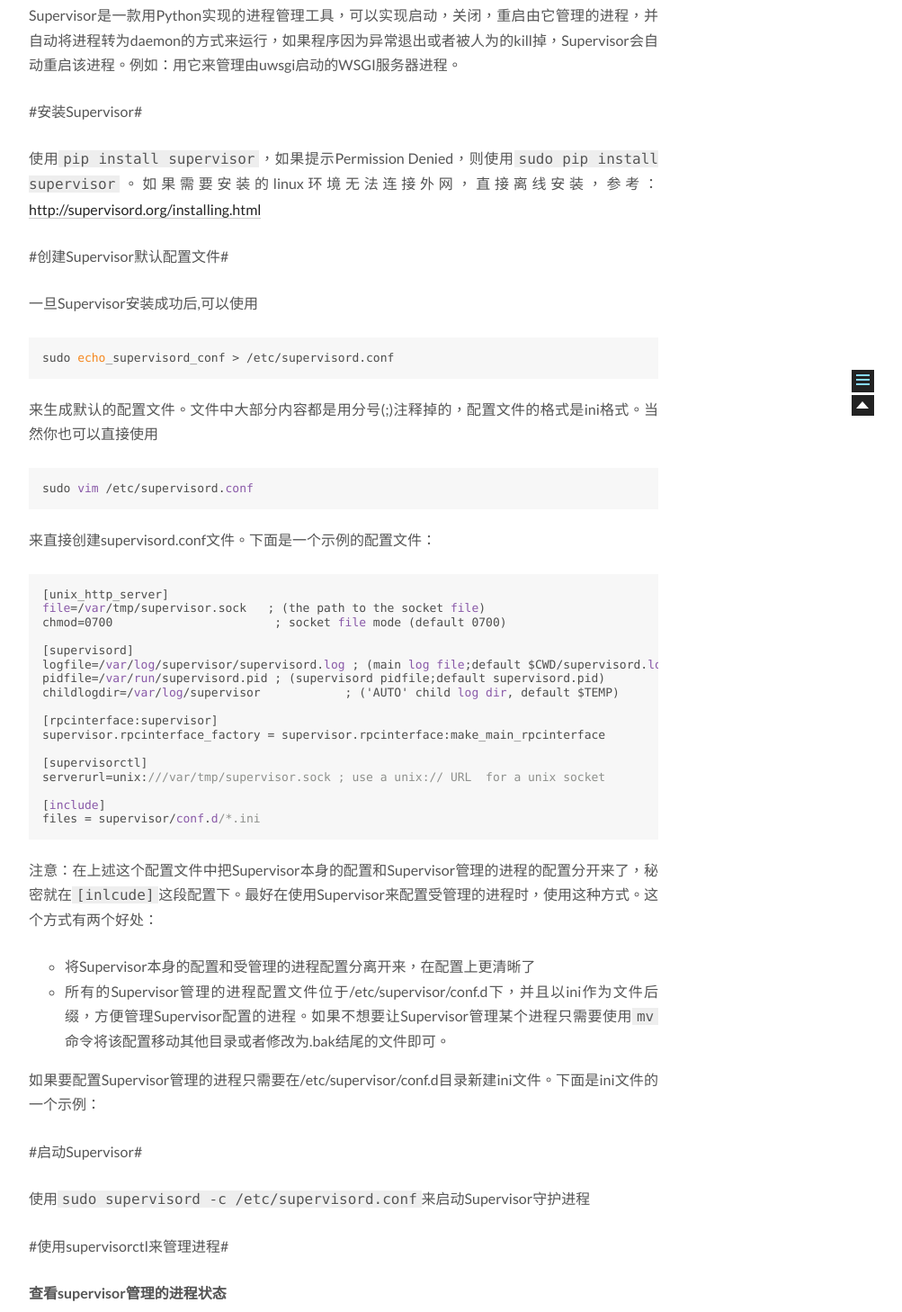
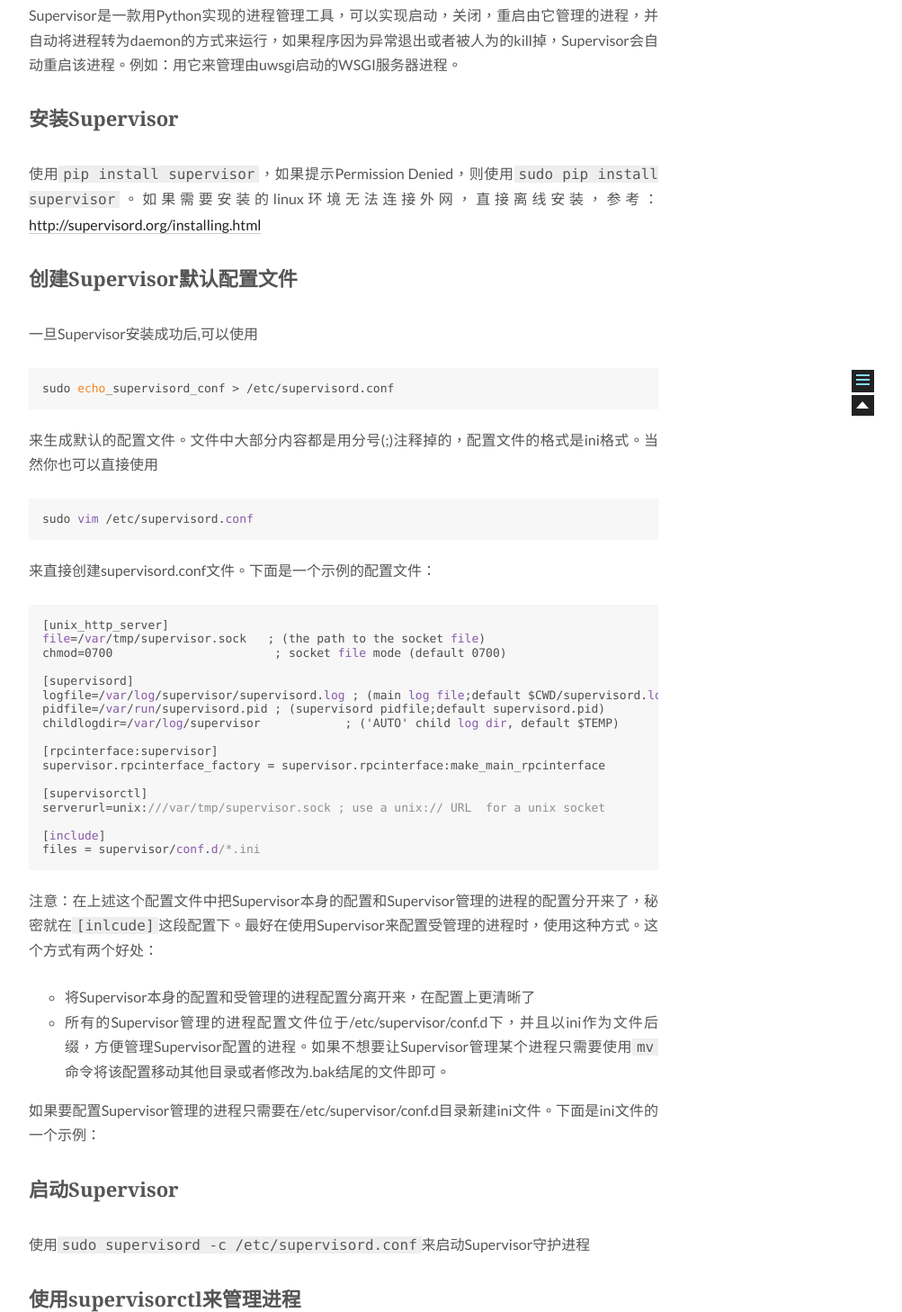
Before and after one commit to elcricwu/elcricwu.github.io, a plain HTML site: page 2015/08/22/supervisor-installation-configuration/index.html in a window 1280 px wide. Shown: the part 319-1777 px from the top of the page at 90% size, without its empty margins (258-1261 px from the left). Drawn offline with Linux system fonts and the light colour scheme; a script that the page names is missing.

Commit message:
Site updated: 2015-08-27 09:26:21

```diff
--- a/2015/08/22/supervisor-installation-configuration/index.html
+++ b/2015/08/22/supervisor-installation-configuration/index.html
@@ -38,21 +38,18 @@
 
 
 <meta name="description" content="Supervisor是一款用Python实现的进程管理工具，可以实现启动，关闭，重启由它管理的进程，并自动将进程转为daemon的方式来运行，如果程序因为异常退出或者被人为的kill掉，Supervisor会自动重启该进程。例如：用它来管理由uwsgi启动的WSGI服务器进程。
-#安装Supervisor#
-使用pip install supervisor，如果提示Permission Den">
+安装Supervisor使用pip install supervisor，如果提示Permission Denied">
 <meta property="og:type" content="article">
 <meta property="og:title" content="Supervisor安装与配置">
 <meta property="og:url" content="http://yoursite.com/2015/08/22/supervisor-installation-configuration/index.html">
 <meta property="og:site_name" content="Think Different">
 <meta property="og:description" content="Supervisor是一款用Python实现的进程管理工具，可以实现启动，关闭，重启由它管理的进程，并自动将进程转为daemon的方式来运行，如果程序因为异常退出或者被人为的kill掉，Supervisor会自动重启该进程。例如：用它来管理由uwsgi启动的WSGI服务器进程。
-#安装Supervisor#
-使用pip install supervisor，如果提示Permission Den">
-<meta property="og:updated_time" content="2015-08-26T16:53:42.000Z">
+安装Supervisor使用pip install supervisor，如果提示Permission Denied">
+<meta property="og:updated_time" content="2015-08-27T01:25:22.000Z">
 <meta name="twitter:card" content="summary">
 <meta name="twitter:title" content="Supervisor安装与配置">
 <meta name="twitter:description" content="Supervisor是一款用Python实现的进程管理工具，可以实现启动，关闭，重启由它管理的进程，并自动将进程转为daemon的方式来运行，如果程序因为异常退出或者被人为的kill掉，Supervisor会自动重启该进程。例如：用它来管理由uwsgi启动的WSGI服务器进程。
-#安装Supervisor#
-使用pip install supervisor，如果提示Permission Den">
+安装Supervisor使用pip install supervisor，如果提示Permission Denied">
 
 
 <script type="text/javascript" id="hexo.configuration">
@@ -228,10 +225,8 @@
 
 
         <span itemprop="articleBody"><p>Supervisor是一款用Python实现的进程管理工具，可以实现启动，关闭，重启由它管理的进程，并自动将进程转为daemon的方式来运行，如果程序因为异常退出或者被人为的kill掉，Supervisor会自动重启该进程。例如：用它来管理由uwsgi启动的WSGI服务器进程。  </p>
-<p>#安装Supervisor#</p>
-<p>使用<code>pip install supervisor</code>，如果提示Permission Denied，则使用<code>sudo pip install supervisor</code>。如果需要安装的linux环境无法连接外网，直接离线安装，参考：<a href="http://supervisord.org/installing.html" target="_blank" rel="external">http://supervisord.org/installing.html</a></p>
-<p>#创建Supervisor默认配置文件#</p>
-<p>一旦Supervisor安装成功后,可以使用</p>
+<p></p><h2>安装Supervisor</h2><br>使用<code>pip install supervisor</code>，如果提示Permission Denied，则使用<code>sudo pip install supervisor</code>。如果需要安装的linux环境无法连接外网，直接离线安装，参考：<a href="http://supervisord.org/installing.html" target="_blank" rel="external">http://supervisord.org/installing.html</a><p></p>
+<p></p><h2>创建Supervisor默认配置文件</h2><br>一旦Supervisor安装成功后,可以使用<p></p>
 <pre><code>sudo <span class="built_in">echo</span>_supervisord_conf &gt; /etc/supervisord.conf
 </code></pre><p>来生成默认的配置文件。文件中大部分内容都是用分号(;)注释掉的，配置文件的格式是ini格式。当然你也可以直接使用</p>
 <pre><code>sudo <span class="keyword">vim</span> /etc/supervisord.<span class="keyword">conf</span>
@@ -259,10 +254,8 @@
 <li>所有的Supervisor管理的进程配置文件位于/etc/supervisor/conf.d下，并且以ini作为文件后缀，方便管理Supervisor配置的进程。如果不想要让Supervisor管理某个进程只需要使用<code>mv</code>命令将该配置移动其他目录或者修改为.bak结尾的文件即可。</li>
 </ul>
 <p>如果要配置Supervisor管理的进程只需要在/etc/supervisor/conf.d目录新建ini文件。下面是ini文件的一个示例：</p>
-<p>#启动Supervisor#</p>
-<p>使用<code>sudo supervisord -c /etc/supervisord.conf</code>来启动Supervisor守护进程</p>
-<p>#使用supervisorctl来管理进程#</p>
-<p><strong>查看supervisor管理的进程状态</strong></p>
+<p></p><h2>启动Supervisor</h2><br>使用<code>sudo supervisord -c /etc/supervisord.conf</code>来启动Supervisor守护进程<p></p>
+<p></p><h2>使用supervisorctl来管理进程</h2><br><strong>查看supervisor管理的进程状态</strong><p></p>
 <pre><code>sudo supervisorctl <span class="keyword">status</span>
 </code></pre><p><strong>更新supervisoir管理的进程</strong></p>
 <p>如果在/etc/supervisor/conf.d新增了新的进程配置ini文件，可以使用如下命令来添加新的进程。</p>
@@ -391,7 +384,7 @@
           <div class="post-toc">
 
 
-              <p class="post-toc-empty">此文章未包含目錄</p>
+              <div class="post-toc-content"><ol class="nav"><li class="nav-item nav-level-2"><a class="nav-link" href="#undefined"><span class="nav-number">1.</span> <span class="nav-text">安装Supervisor</span></a></li><li class="nav-item nav-level-2"><a class="nav-link" href="#undefined"><span class="nav-number">2.</span> <span class="nav-text">创建Supervisor默认配置文件</span></a></li><li class="nav-item nav-level-2"><a class="nav-link" href="#undefined"><span class="nav-number">3.</span> <span class="nav-text">启动Supervisor</span></a></li><li class="nav-item nav-level-2"><a class="nav-link" href="#undefined"><span class="nav-number">4.</span> <span class="nav-text">使用supervisorctl来管理进程</span></a></li></ol></div>
 
           </div>
           <div class="post-toc-indicator-bottom post-toc-indicator"></div>
--- a/css/main.css
+++ b/css/main.css
@@ -1061,7 +1061,7 @@
   width: 4px;
   height: 4px;
   border-radius: 50%;
-  background: #baff2e;
+  background: #ffe2f7;
 }
 .sidebar-nav {
   margin: 0;
```
Also changed, not shown: index.html (+4 -8 lines).
